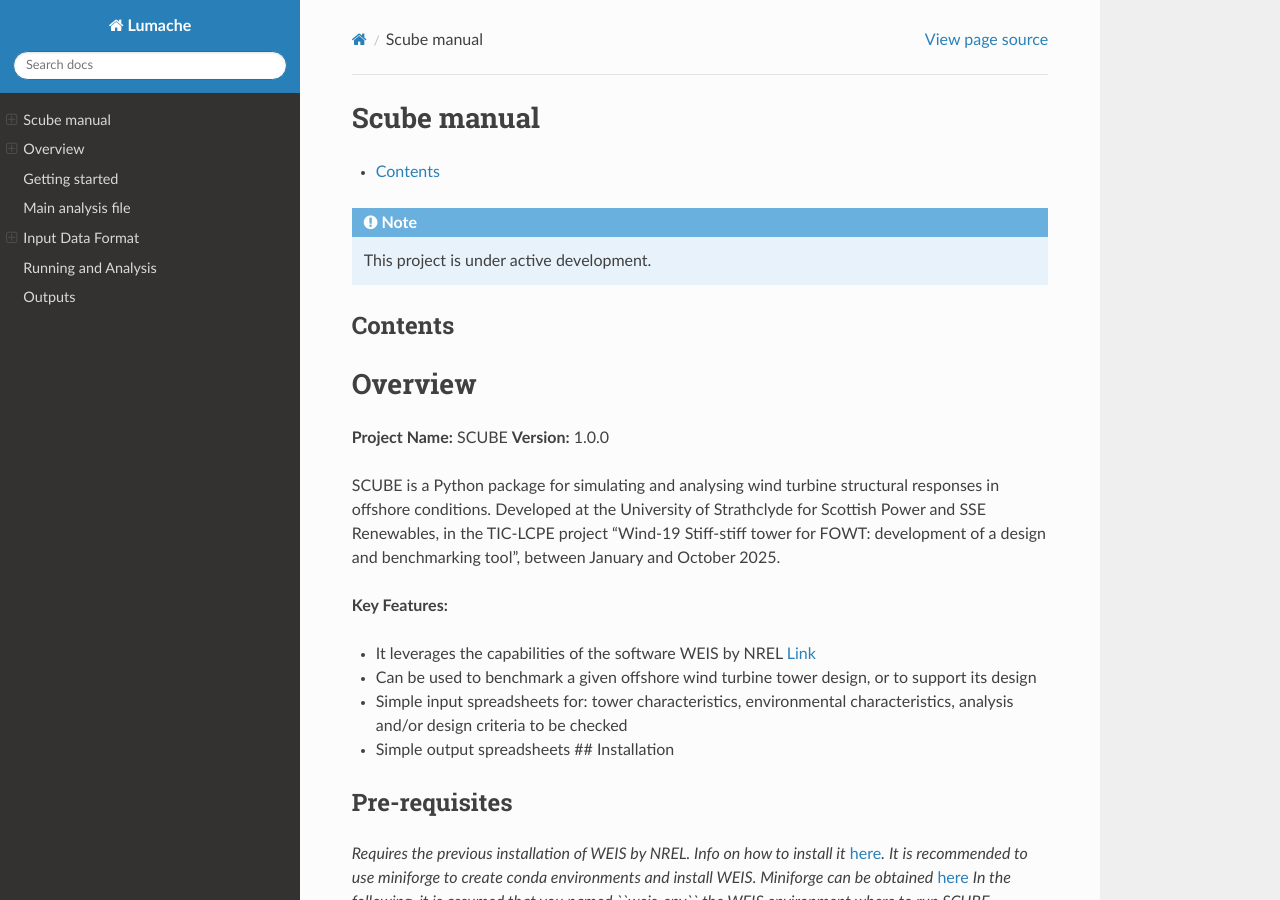
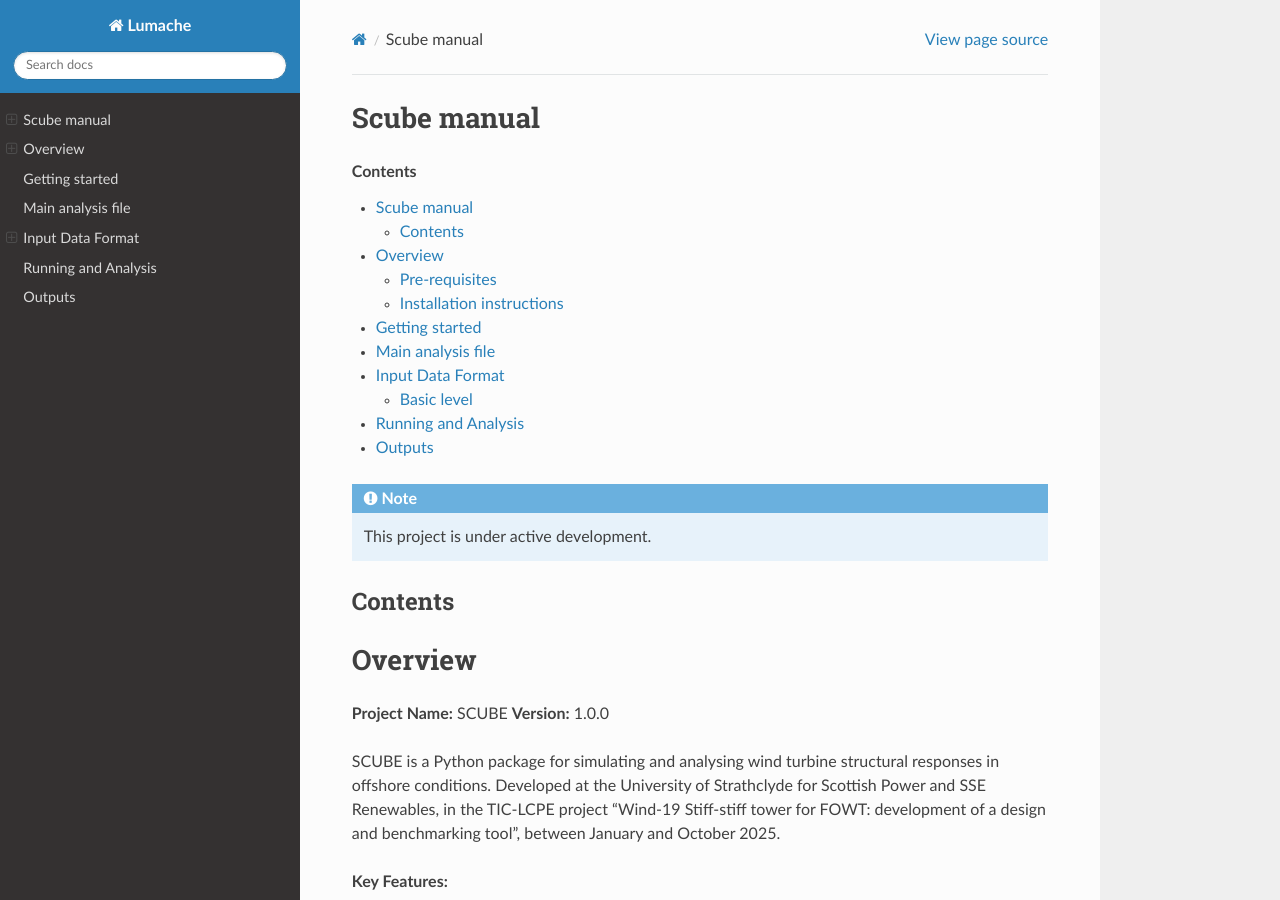
Before and after one commit to mcollu/scube, a Sphinx documentation site: the page built from docs/source/index.rst, in a window 1280 px wide and 900 px high. Built offline with Sphinx 7.4.7 and the Read the Docs theme 3.1.0, drawn with Linux system fonts in a browser that asks for light colours; part of the change alters nothing that is shown.

```diff
--- a/docs/source/index.rst
+++ b/docs/source/index.rst
@@ -1,8 +1,6 @@
 Scube manual
 ===================================
 .. contents::
-   :depth: 2
-   :local:
 
 .. note::
 
```
